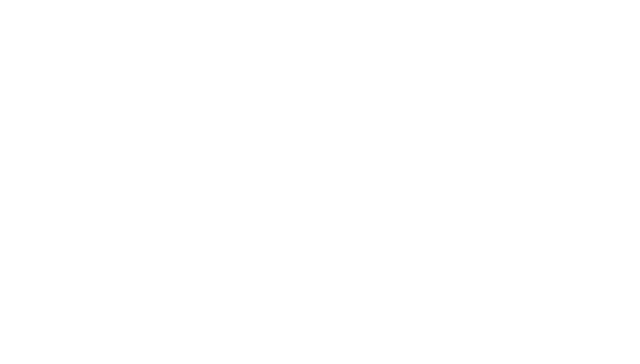
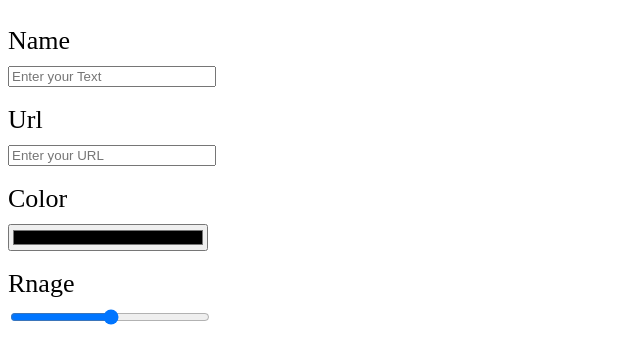
Before and after one commit to acciojob/html-feedback-form-MohammedAftabP, a website: page main.html in a window 1280 px wide. Shown: the whole page, without its empty margins (0-640 px from the left). Drawn offline with Linux system fonts and the light colour scheme.

Commit message:
created a submission

```diff
--- a/main.html
+++ b/main.html
@@ -10,6 +10,13 @@
 	<!-- the entire body must be written by student -->
     <script type="text/javascript" src="./script.js">
 </script>
+	<form>
+	<br><label>Name</label>   <input type="text" placeholder="Enter your Text" id="name" minlength="3" maxlength="50"; >
+	<br><label>Url</label>	<input type="url" placeholder="Enter your URL" id="portfolio" required="required">
+	<br><label>Color</label>	<input type="color" placeholder="Enter your Color" id="favColor" >
+	<br><label>Rnage</label>	<input type="range" placeholder="Enter your Range" id="likeness" min="1" max="100">
+
+	</form>
 
 </body>
 
--- a/styles.css
+++ b/styles.css
@@ -1,2 +1,11 @@
 
 /* Your CSS Code here. */
+input{
+	margin-top:10px;
+	display:flex;
+	justify_cintent:center;
+	width:200px;
+	}
+label{
+	font-size:26px;
+}
```
